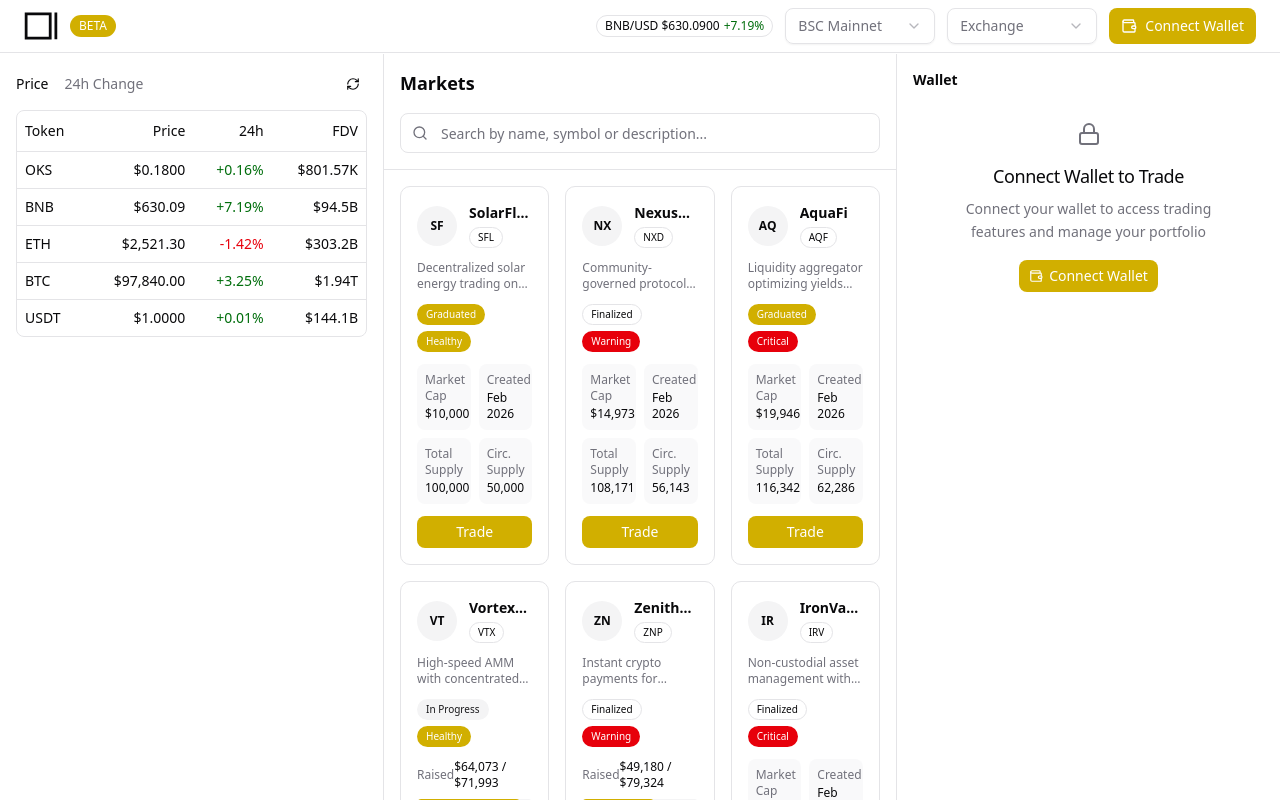
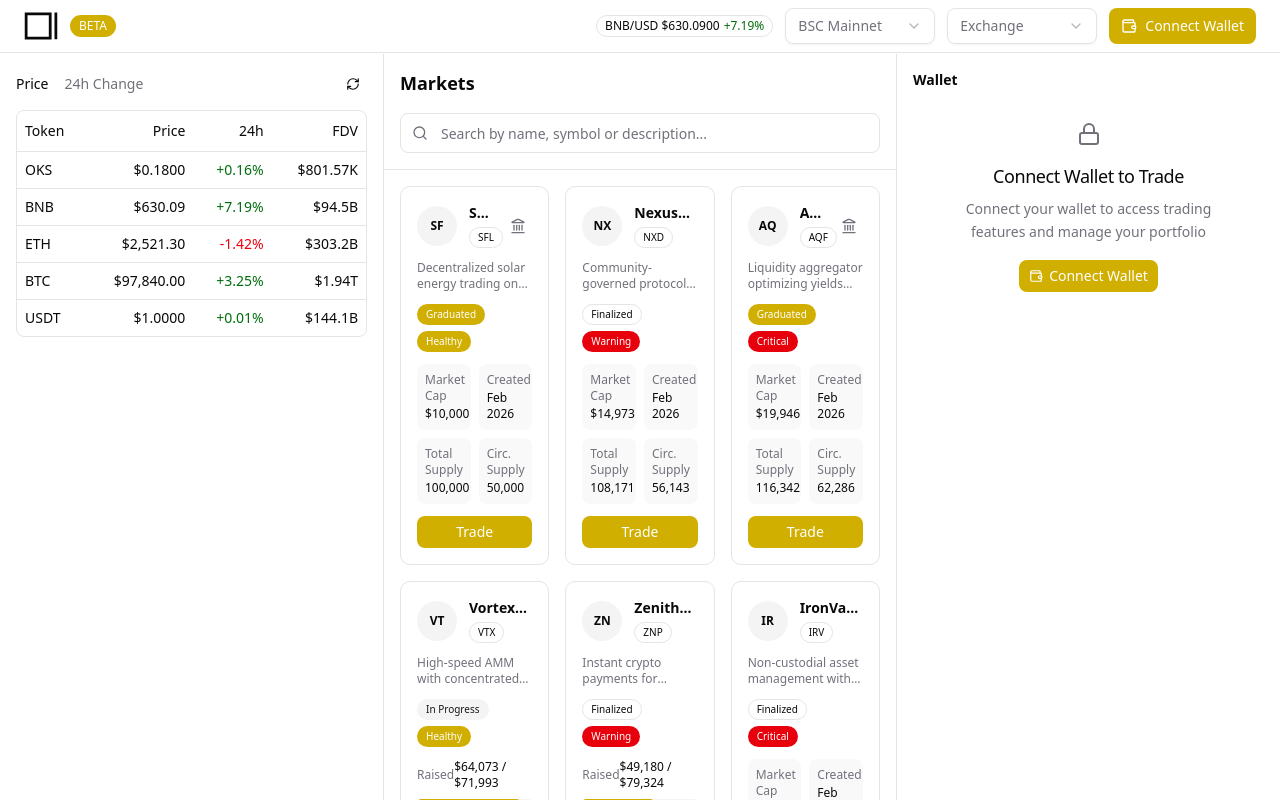
Before and after one commit to oikos-cash/front-end, a Next.js app in the folder apps/app/: page /en/markets in a window 1280 px wide. Shown: the top 800 px of the page. Built offline with nearby package versions, Linux system fonts and the light colour scheme.

Commit message:
feat(app): add dividends link to graduated token cards
- Add Tooltip with Landmark icon linking to /dividends route for graduated tokens
- Add viewDividends i18n translations (en/es)

```diff
--- a/apps/app/components/molecules/token-card.tsx
+++ b/apps/app/components/molecules/token-card.tsx
@@ -4,11 +4,15 @@ import { useTranslations } from "next-intl";
 // Components
 import Badge from "@/components/atoms/badge";
 import Button from "@/components/atoms/button";
+import Tooltip from "@/components/atoms/tooltip";
 import TokenIcon from "@/components/atoms/token-icon";
 import ProgressBar from "@/components/atoms/progress-bar";
 
 // Types
 import { TokenCardProps } from "@/types/interfaces";
+
+// Icons
+import { Landmark } from "lucide-react";
 
 // Utils
 import { formatShortDate } from "@/utils/date";
@@ -48,6 +52,17 @@ export default function TokenCard({ token }: TokenCardProps) {
             {token.symbol}
           </Badge>
         </div>
+        {token.status === "graduated" && (
+          <Tooltip content={t("viewDividends")}>
+            <Link
+              href={`/dividends/${token.symbol.toLowerCase()}`}
+              onClick={(e) => e.stopPropagation()}
+              className="rounded-md p-1.5 text-muted-foreground transition-colors hover:bg-muted hover:text-foreground"
+            >
+              <Landmark className="size-4" />
+            </Link>
+          </Tooltip>
+        )}
       </div>
 
       {/* Description */}
--- a/apps/app/i18n/messages/en/markets.json
+++ b/apps/app/i18n/messages/en/markets.json
@@ -17,6 +17,7 @@
     "healthy": "Healthy",
     "warning": "Warning",
     "critical": "Critical",
+    "viewDividends": "View Dividends",
     "emptyTitle": "No tokens found",
     "emptyDescription": "Try a different search term"
   }
--- a/apps/app/i18n/messages/es/markets.json
+++ b/apps/app/i18n/messages/es/markets.json
@@ -17,6 +17,7 @@
     "healthy": "Saludable",
     "warning": "Advertencia",
     "critical": "Crítico",
+    "viewDividends": "Ver Dividendos",
     "emptyTitle": "No se encontraron tokens",
     "emptyDescription": "Intenta con otro término de búsqueda"
   }
--- a/apps/app/package.json
+++ b/apps/app/package.json
@@ -1,6 +1,6 @@
 {
   "name": "app",
-  "version": "0.10.0",
+  "version": "0.11.0",
   "private": true,
   "scripts": {
     "dev": "next dev",
```
